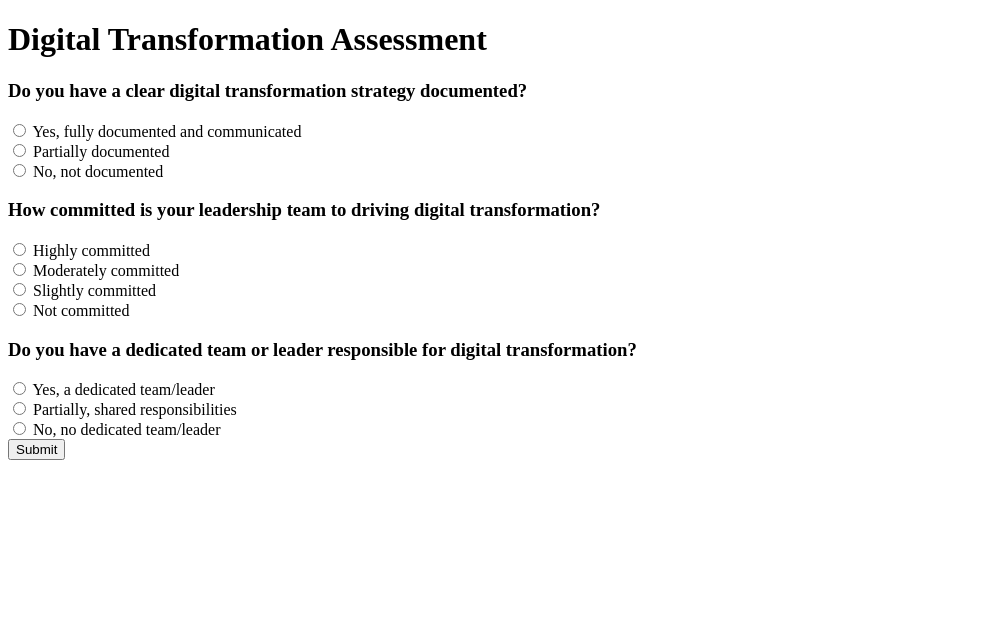
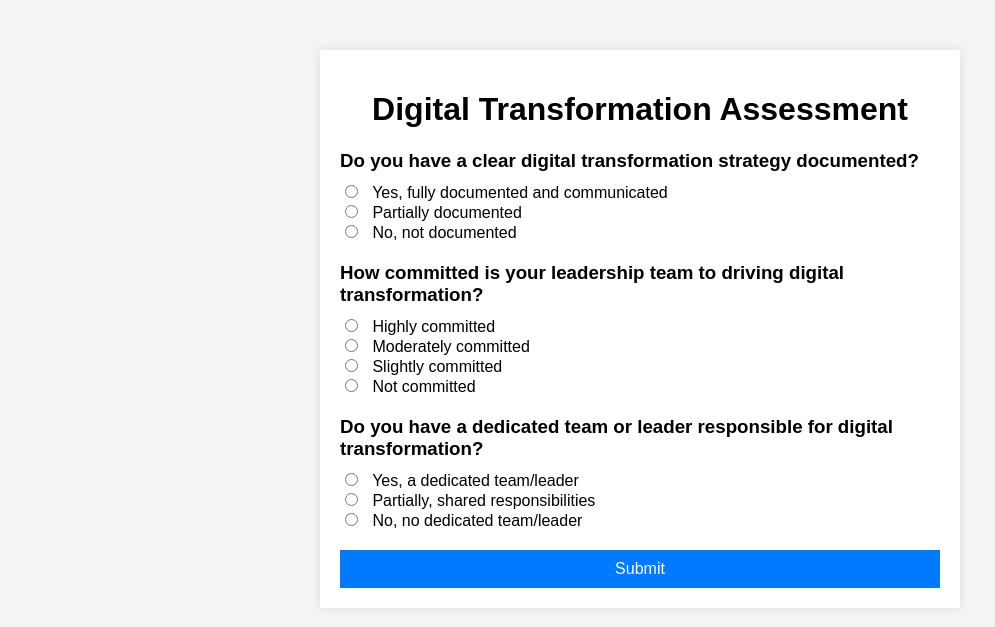
Before and after one commit to cacaprog/mkt_diagnostic, a Flask app: page / in a window 1280 px wide. Shown: the top 627 px of the page, without its empty margins (0-995 px from the left). Run offline with Flask 3, Linux system fonts and the light colour scheme.

Commit message:
Update frontend interface

```diff
--- a/templates/index.html
+++ b/templates/index.html
@@ -3,19 +3,63 @@
 <head>
     <meta charset="UTF-8">
     <title>Digital Transformation Assessment</title>
+    <style>
+        body {
+            font-family: Arial, sans-serif;
+            margin: 0;
+            padding: 0;
+            background-color: #f4f4f4;
+        }
+        .container {
+            max-width: 600px;
+            margin: 50px auto;
+            padding: 20px;
+            background: white;
+            box-shadow: 0 0 10px rgba(0, 0, 0, 0.1);
+        }
+        h1 {
+            text-align: center;
+        }
+        .question {
+            margin-bottom: 20px;
+        }
+        .question h3 {
+            margin-bottom: 10px;
+        }
+        .question input {
+            margin-right: 10px;
+        }
+        button {
+            display: block;
+            width: 100%;
+            padding: 10px;
+            background-color: #007BFF;
+            color: white;
+            border: none;
+            cursor: pointer;
+            font-size: 16px;
+        }
+        button:hover {
+            background-color: #0056b3;
+        }
+    </style>
 </head>
 <body>
+    <div class="container">
         <h1>Digital Transformation Assessment</h1>
         <form action="/submit" method="post">
             {% for i, question in enumerate(questions) %}
-            <div>
+                <div class="question">
                     <h3>{{ question.question }}</h3>
                     {% for option in question.options %}
-                    <input type="radio" name="question_{{ i }}" value="{{ option.score }}" required> {{ option.text }}<br>
+                        <div>
+                            <input type="radio" name="question_{{ i }}" value="{{ option.score }}" required> {{ option.text }}
+                        </div>
                     {% endfor %}
                 </div>
             {% endfor %}
             <button type="submit">Submit</button>
         </form>
+    </div>
 </body>
 </html>
```
Also changed, not shown: templates/result.html (+35 -4 lines). Lines whose indentation alone changed are shown as unchanged.
